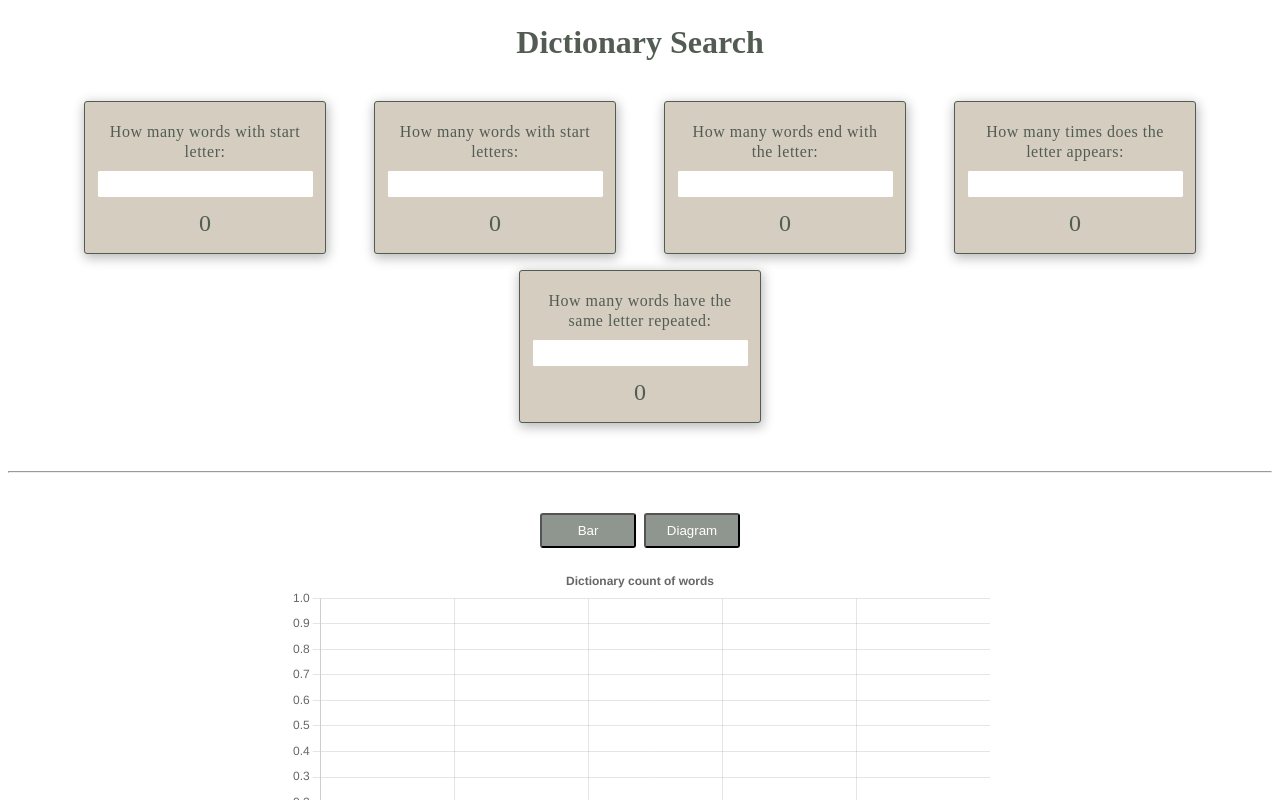
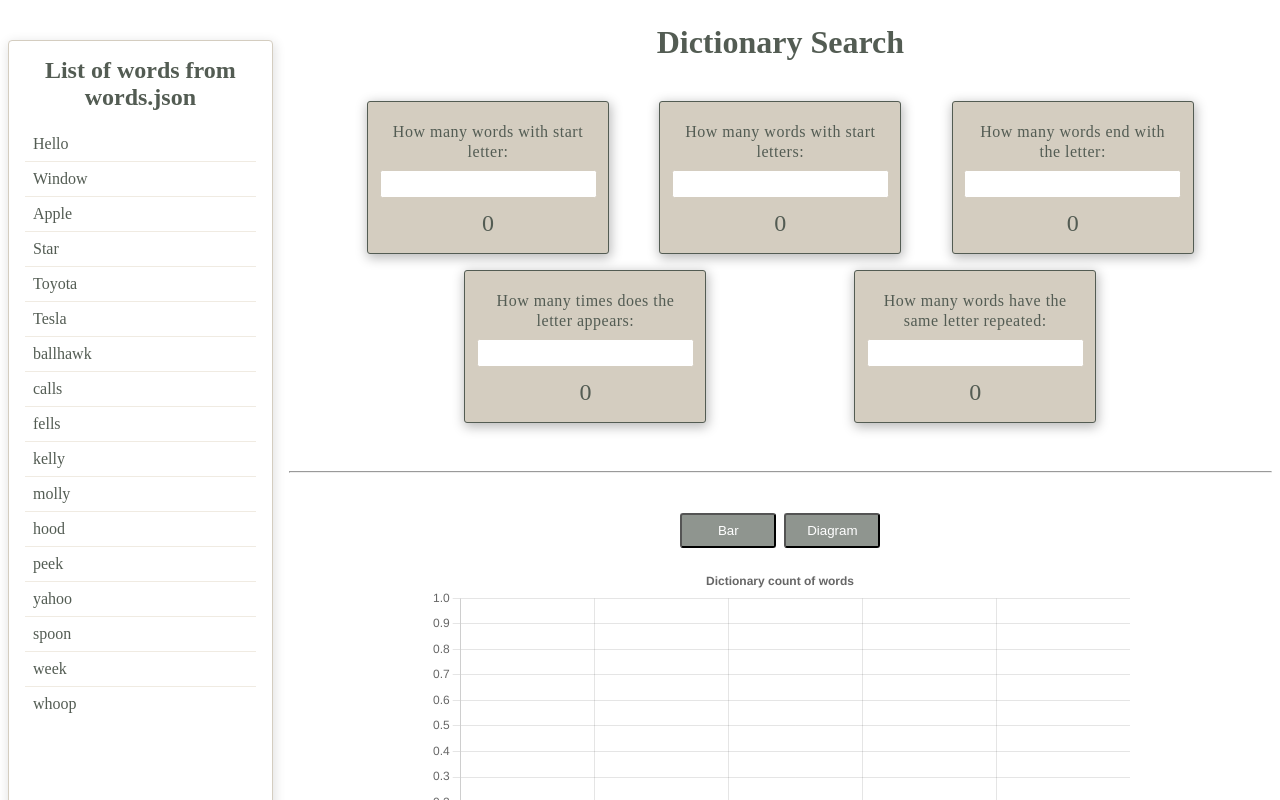
Before and after one commit to OShpikovskaia/queries-dictionary, a React (Create React App) app: page / in a window 1280 px wide. Shown: the top 800 px of the page. Built offline with nearby package versions, Linux system fonts and the light colour scheme.

Commit message:
fix mob view

```diff
--- a/src/App.tsx
+++ b/src/App.tsx
@@ -1,12 +1,10 @@
 import FilterDictionary from './components/FilterDictionary';
-import WordsList from './components/WordsList';
 
 const App: React.FC = () => {
 
   return (
     <div>
       <FilterDictionary />
-      <WordsList />
     </div>
   );
 }
--- a/src/components/FilterDictionary.tsx
+++ b/src/components/FilterDictionary.tsx
@@ -5,7 +5,16 @@ import {filterStore} from '../store/FiltersStore';
 import styled from '@emotion/styled';
 import InputLabel from './InputLabel';
 import Chart from './Chart';
+import WordsList from './WordsList';
 
+const Layout = styled.div`
+    display: flex;
+    column-gap: 1rem;
+
+    @media (max-width: 960px) {
+        flex-direction: column;
+    }
+`
 const Title = styled.h1`
     margin: 0;
     padding: 1rem 0 0;
@@ -101,7 +110,9 @@ const FilterDictionary: React.FC = () => {
             filterStore.repeatSymbols(letter);
     },[]);
 
-    return <>
+    return <Layout>
+        <WordsList />
+        <div>
             <Title>Dictionary Search</Title>
             <Container>
                 <InputWrapper>
@@ -172,7 +183,8 @@ const FilterDictionary: React.FC = () => {
                     )}
                 </Observer>
             </ChartContainer>
-    </>
+        </div>
+    </Layout>
 }
 
 export default  FilterDictionary;
--- a/src/components/WordsList.tsx
+++ b/src/components/WordsList.tsx
@@ -6,6 +6,7 @@ import { Word } from '../store/Types';
 const Container = styled.section`
     margin: 2rem auto;
     max-width: 600px;
+    min-width: 190px;
     padding: 1rem;
     border: 1px solid #d4cdc0;
     border-radius: 4px;
```
Lines whose indentation alone changed are shown as unchanged.
